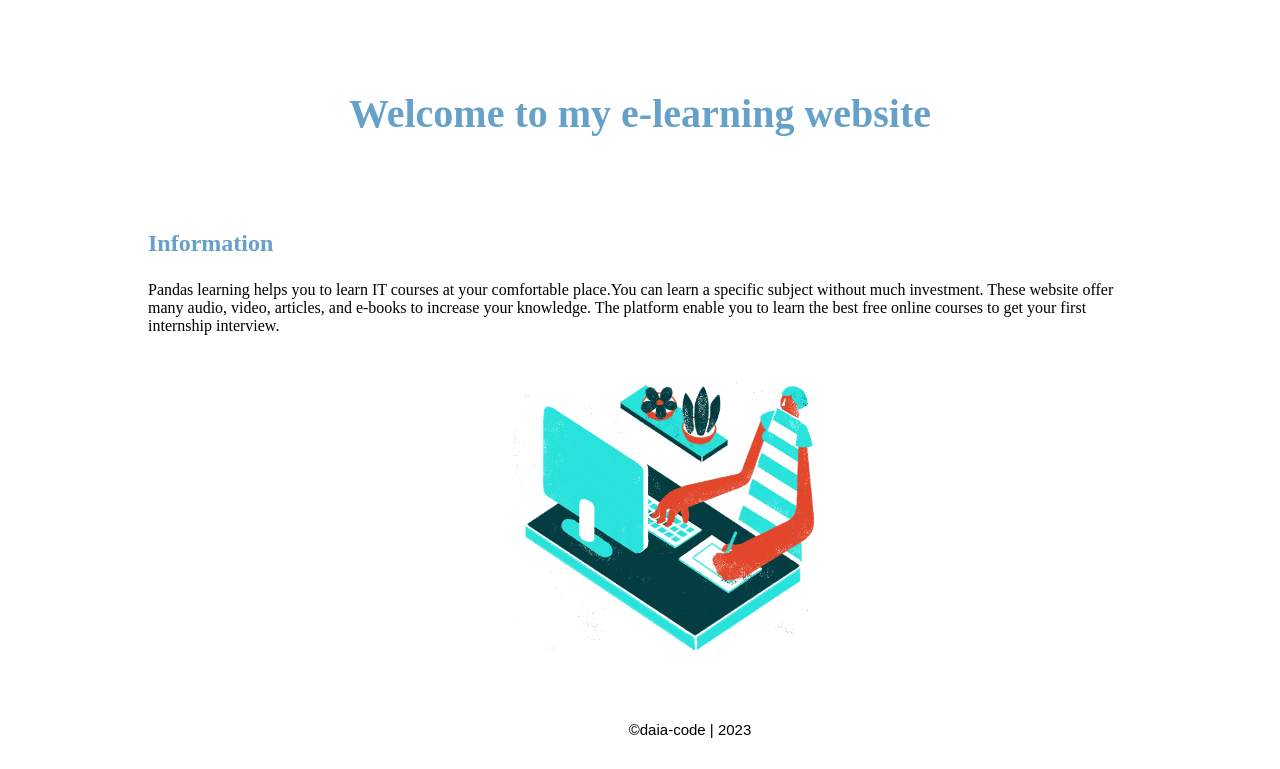
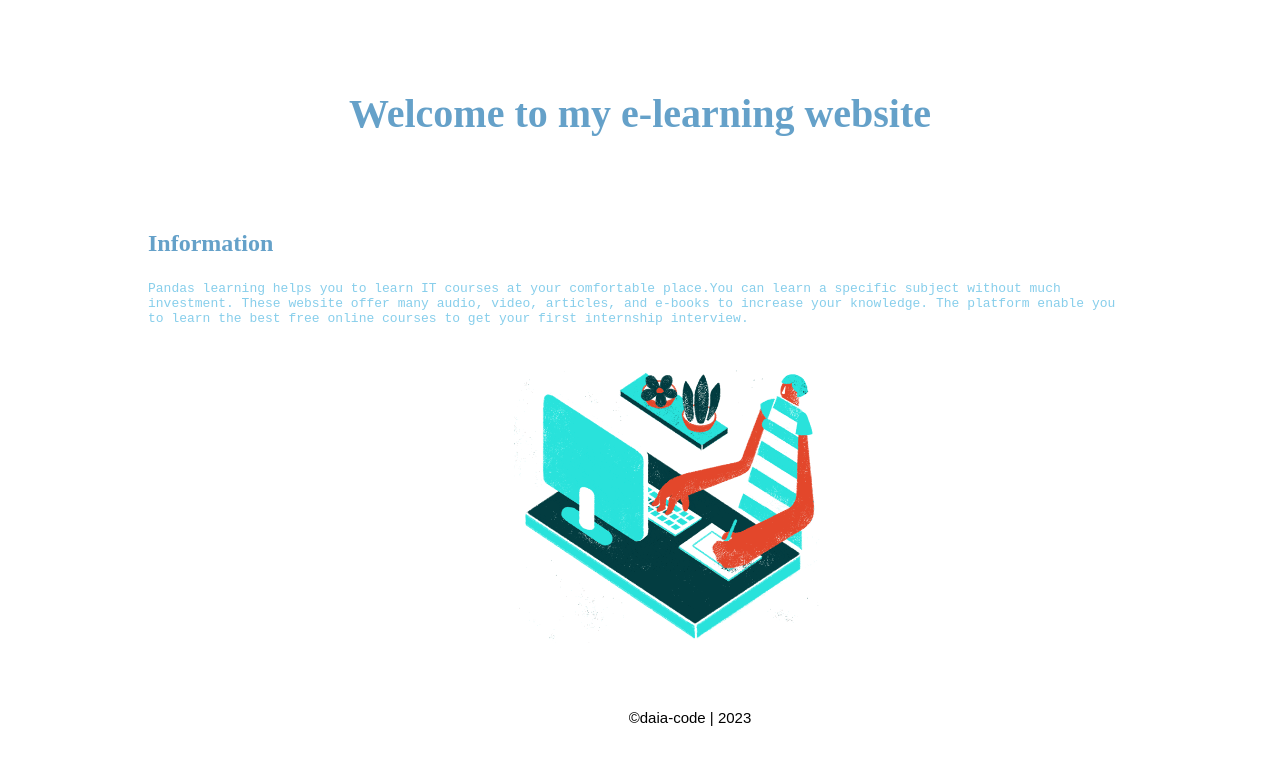
Before and after one commit to daia-code/e-Learning, a plain HTML site: page index.html in a window 1280 px wide. Shown: the part 185-954 px from the top of the page. Drawn offline with Linux system fonts and the light colour scheme.

Commit message:
Update style.css

```diff
--- a/style.css
+++ b/style.css
@@ -17,6 +17,8 @@ h3{
 }
 p{
     padding-inline: 140px;
+     font-family: monospace;
+    color: skyblue;
 }
 .logo h3 {
     color: rgb(101, 161, 201);
```
